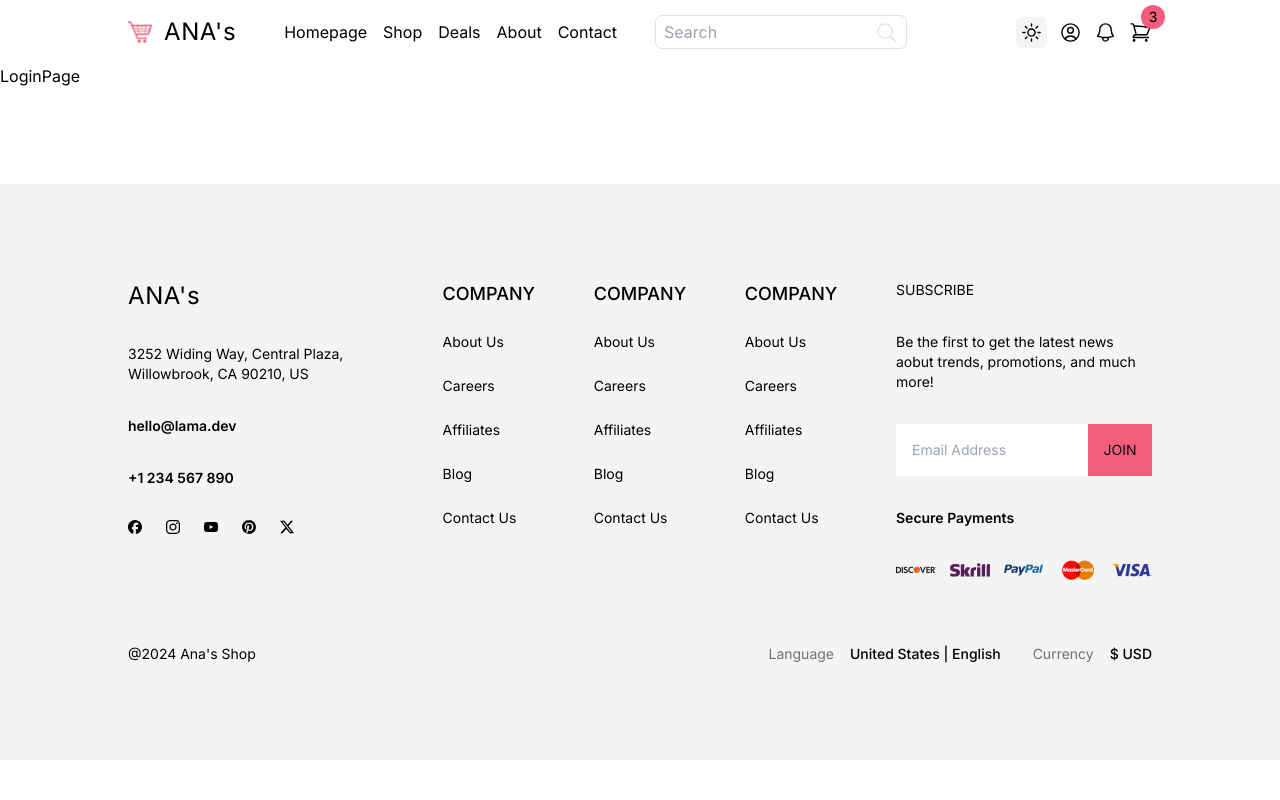
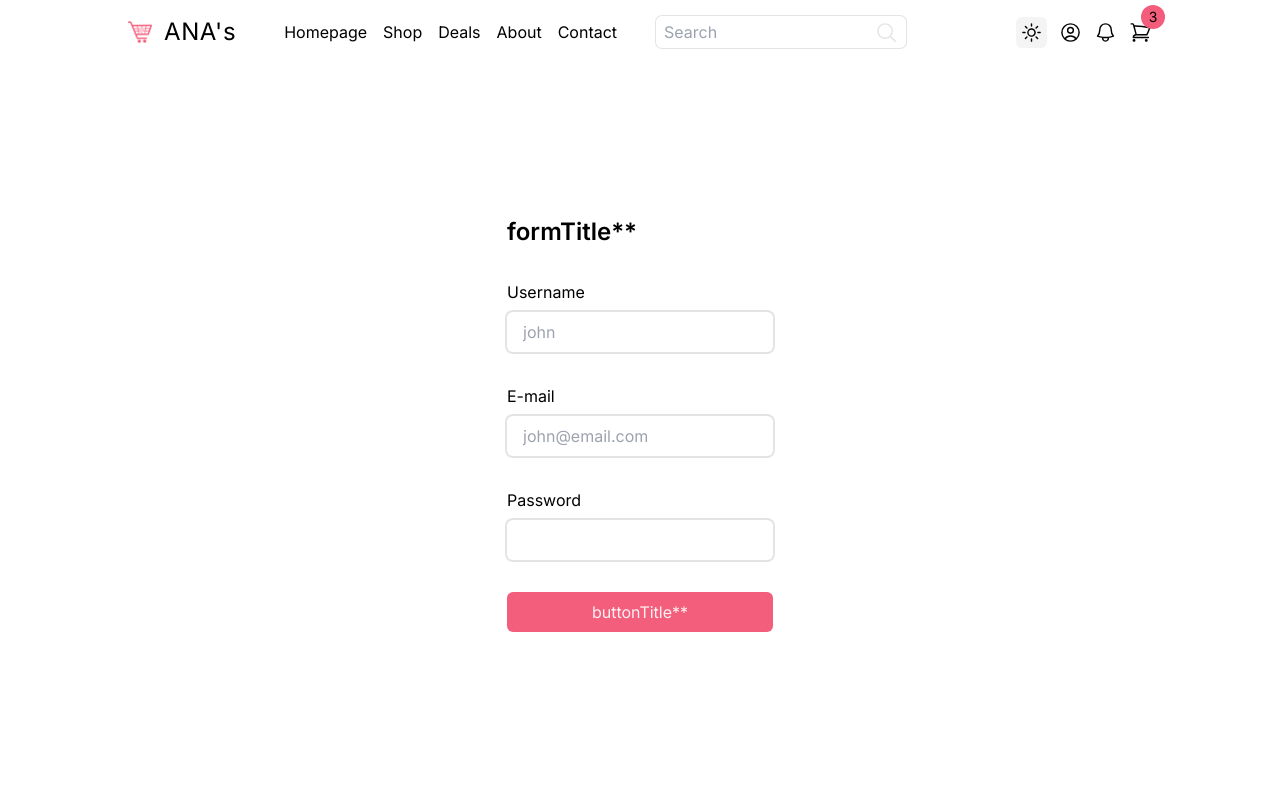
Before and after one commit to hebersolano/hedless-ecommerce, a Next.js app: page /login in a window 1280 px wide. Shown: the top 800 px of the page. Built offline with nearby package versions, Linux system fonts and the light colour scheme; no server answers; what @wix/sdk would draw is missing.

Commit message:
login page 0.1

```diff
--- a/src/app/login/page.tsx
+++ b/src/app/login/page.tsx
@@ -1,5 +1,63 @@
-function LoginPage() {
-  return <div>LoginPage</div>;
+import type { searchParamsT } from "@/lib/types";
+
+enum MODE {
+  LOGIN = "LOGIN",
+  REGISTER = "REGISTER",
+  RESET_PASSWORD = "RESET_PASSWORD",
+  EMAIL_VERIFICATION = "EMAIL_VERIFICATION",
+}
+
+function LoginPage({ searchParams }: { searchParams: searchParamsT }) {
+  const mode = searchParams.mode;
+
+  const info = new Map([
+    ["register", { formTitle: "Register", buttonTitle: "Register" }],
+  ]);
+
+  return (
+    <div className="flex h-[calc(100vh-80px)] items-center justify-center px-4 md:px-8 lg:px-16 xl:px-32 2xl:px-64">
+      <form className="flex flex-col gap-8">
+        <h1 className="text-2xl font-semibold">formTitle**</h1>
+        <div className="flex flex-col gap-2">
+          <label htmlFor="username">Username</label>
+          <input
+            type="text"
+            name="username"
+            id="username"
+            placeholder="john"
+            className="rounded-md px-4 py-2 ring-2 ring-border"
+          />
+        </div>
+        <div className="flex flex-col gap-2">
+          <label htmlFor="username">E-mail</label>
+          <input
+            type="email"
+            name="email"
+            id="email"
+            placeholder="john@email.com"
+            className="rounded-md px-4 py-2 ring-2 ring-border"
+          />
+        </div>
+        <div className="flex flex-col gap-2">
+          <label htmlFor="username">Password</label>
+          <input
+            type="password"
+            name="password"
+            id="password"
+            placeholder=""
+            className="rounded-md px-4 py-2 ring-2 ring-border"
+          />
+        </div>
+        <button className="rounded-md bg-primary px-4 py-2 text-primary-foreground disabled:cursor-not-allowed disabled:bg-primary/30">
+          buttonTitle**
+        </button>
+      </form>
+    </div>
+  );
 }
 
 export default LoginPage;
+
+function Register() {
+  return <form action=""></form>;
+}
```
